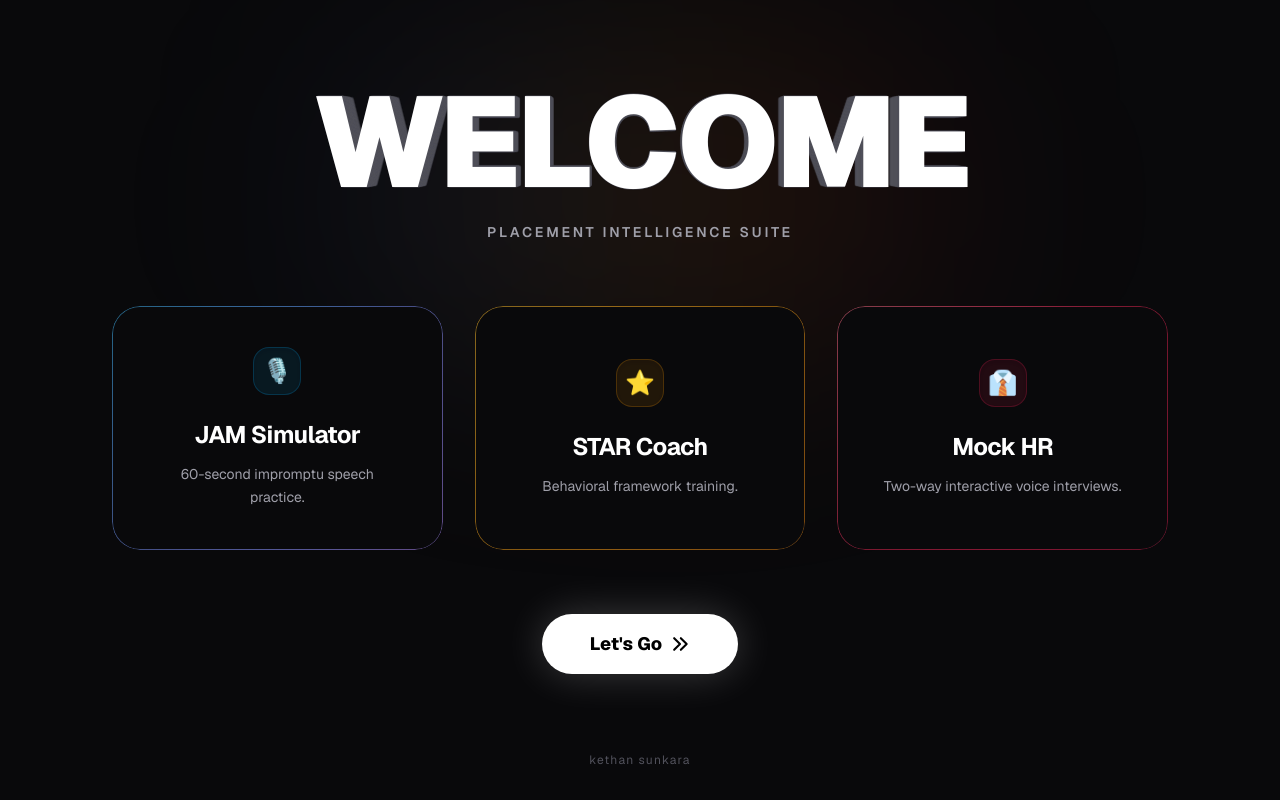
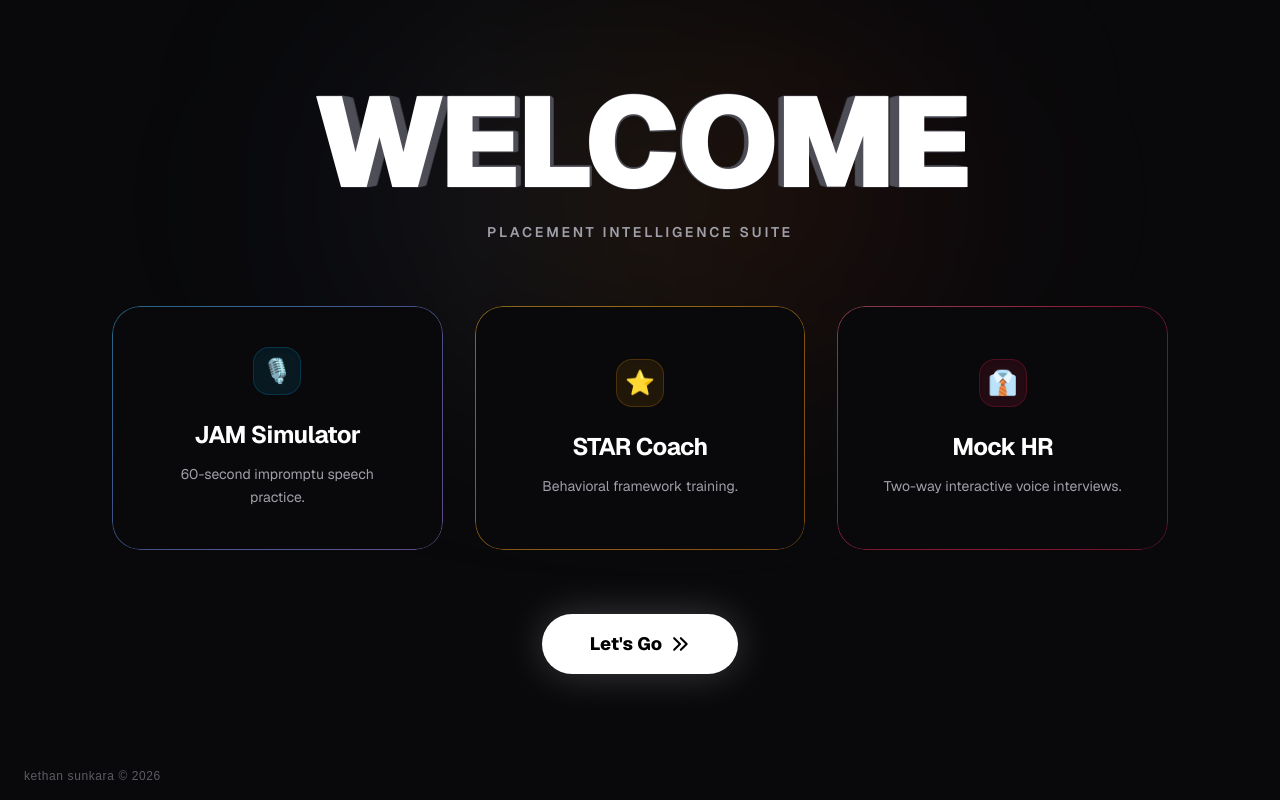
Before and after one commit to kethan-code/placement-suite, a Next.js app: page / in a window 1280 px wide. Built offline with nearby package versions, Linux system fonts and the light colour scheme.

Commit message:
Remove header branding and add global fixed bottom-left footer

```diff
--- a/src/app/behavioral/page.tsx
+++ b/src/app/behavioral/page.tsx
@@ -224,9 +224,6 @@ export default function BehavioralCoachPage() {
           <div>
             <h1 className="text-2xl font-extrabold text-white">STAR Method Behavioral Coach</h1>
             <p className="text-sm text-zinc-400 mt-1">Structure interview answers using Situation, Task, Action, and Result.</p>
-            <p className="text-xs font-medium text-zinc-500 mt-2 tracking-wide">
-              Engineered by <span className="text-zinc-300 font-semibold">Kethan Sunkara</span> • Placement Intelligence Suite
-            </p>
           </div>
           <div className="flex items-center gap-3">
             <a
--- a/src/app/jam/page.tsx
+++ b/src/app/jam/page.tsx
@@ -252,9 +252,6 @@ export default function JamSimulatorPage() {
               </div>
               <div className="flex items-center">
                 <span className="font-extrabold text-white text-lg tracking-tight">Placement Suite</span>
-                <span className="hidden sm:inline-flex items-center ml-3 px-2.5 py-0.5 rounded-full text-xs font-medium bg-zinc-800/80 text-zinc-300 border border-zinc-700/60">
-                  By Kethan Sunkara
-                </span>
               </div>
             </a>
           </div>
--- a/src/app/layout.tsx
+++ b/src/app/layout.tsx
@@ -23,7 +23,14 @@ export default function RootLayout({ children }: LayoutProps<"/">) {
       lang="en"
       className={`${geistSans.variable} ${geistMono.variable} h-full antialiased`}
     >
-      <body className="min-h-full flex flex-col">{children}</body>
+      <body className="min-h-full flex flex-col">
+        {children}
+        <footer className="fixed bottom-4 left-6 z-50 pointer-events-none">
+          <p className="text-zinc-500/80 text-xs font-medium tracking-wider">
+            kethan sunkara © 2026
+          </p>
+        </footer>
+      </body>
     </html>
   );
 }
--- a/src/app/mock-hr/page.tsx
+++ b/src/app/mock-hr/page.tsx
@@ -298,9 +298,6 @@ export default function MockHRPage() {
           <div>
             <h1 className="text-2xl font-extrabold text-white">Two-Way Mock HR Interview</h1>
             <p className="text-sm text-zinc-400 mt-1">Real-time voice conversation with AI interviewer & TTS audio playback.</p>
-            <p className="text-xs font-medium text-zinc-500 mt-2 tracking-wide">
-              Engineered by <span className="text-zinc-300 font-semibold">Kethan Sunkara</span> • Interactive AI Screening
-            </p>
           </div>
           <a
             href="/"
--- a/src/app/page.tsx
+++ b/src/app/page.tsx
@@ -104,13 +104,6 @@ export default function WelcomePage() {
           </Link>
         </div>
       </div>
-
-      {/* Footer Branding */}
-      <footer className="absolute bottom-8 left-0 right-0 text-center pointer-events-none z-20">
-        <p className="text-zinc-600 text-xs tracking-widest lowercase">
-          kethan sunkara
-        </p>
-      </footer>
     </div>
   );
 }
```
